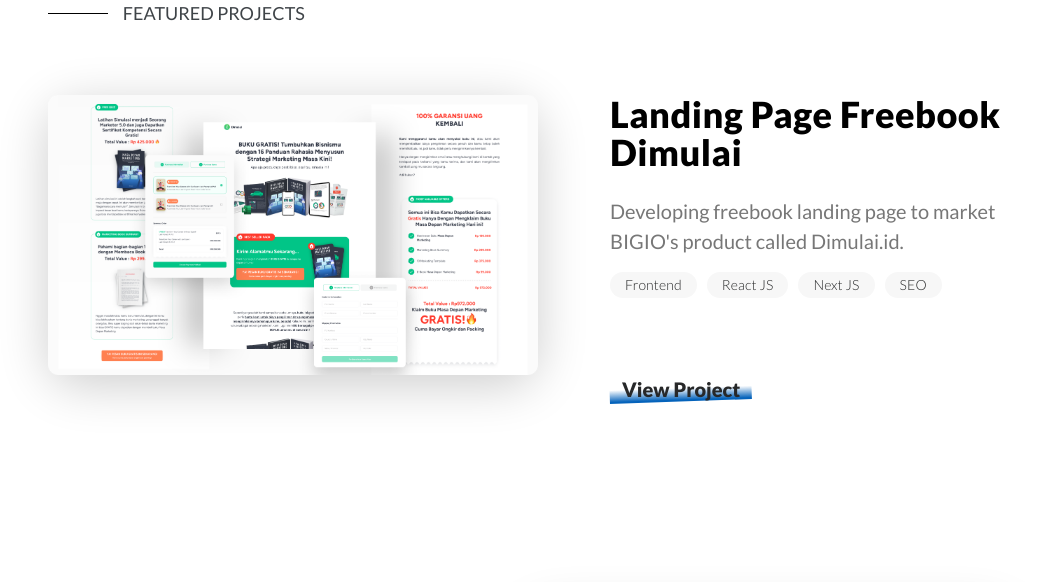
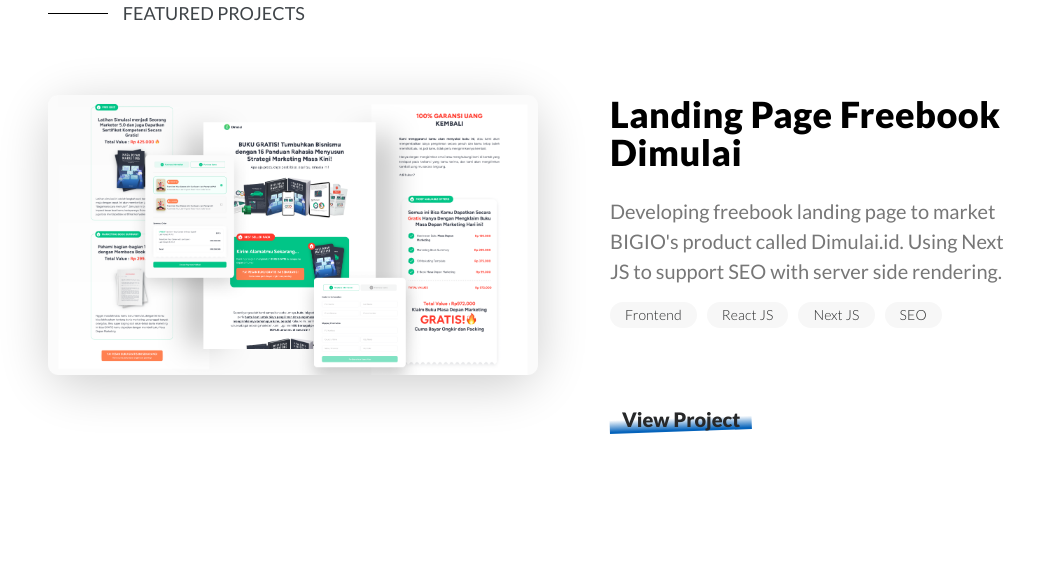
Before and after one commit to widyaamala/Portfolio, a plain HTML site: page index.html in a window 1280 px wide. Shown: the part 857-1439 px from the top of the page, without its empty margins (140-1201 px from the left). Drawn offline with nearby package versions, Linux system fonts and the light colour scheme.

Commit message:
Update portfolio

```diff
--- a/index.html
+++ b/index.html
@@ -93,6 +93,7 @@
               <h2 class="title-proj">Landing Page Freebook Dimulai</h2>
               <p class="desc-proj">
                 Developing freebook landing page to market BIGIO's product called Dimulai.id.
+                Using Next JS to support SEO with server side rendering.
               </p>
 
               <div class="container-flex justify-start flex-row">
```
